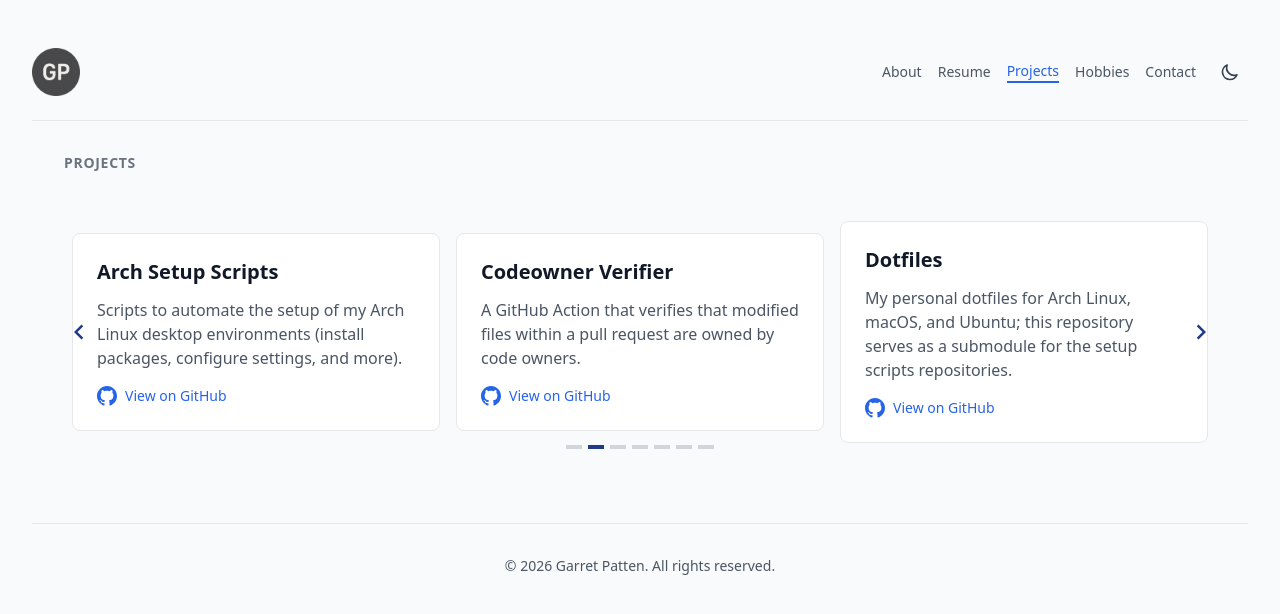
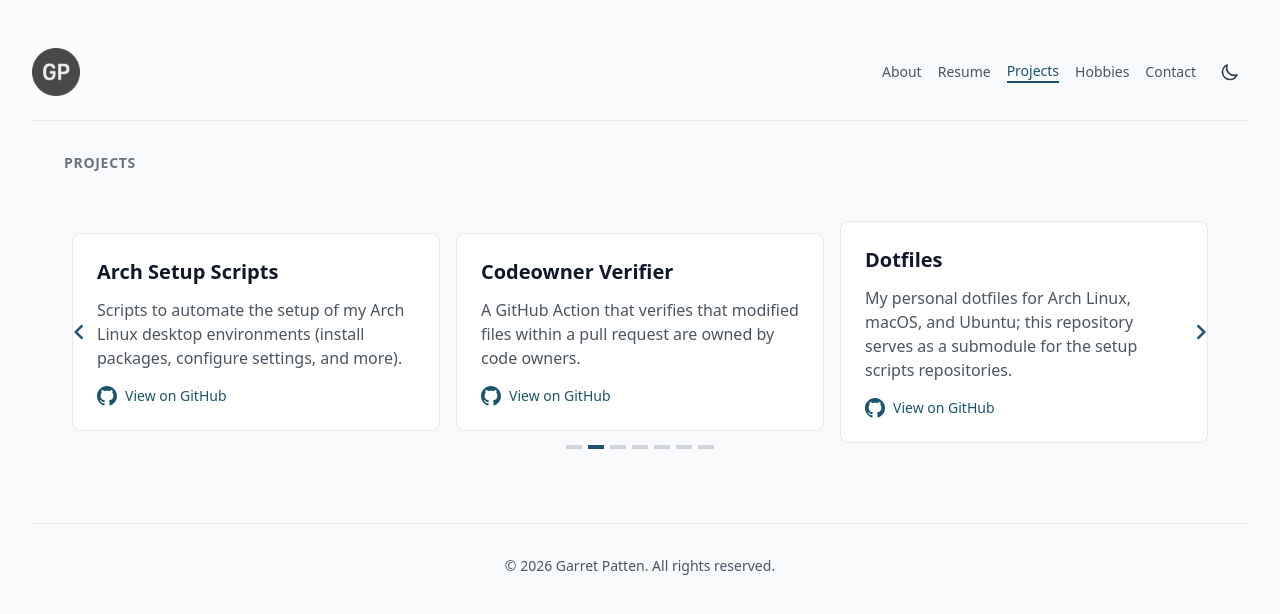
Before and after one commit to garretpatten/garretpatten.com, a Vue app: page /projects in a window 1280 px wide. Shown: the top 614 px of the page. Built offline with nearby package versions, Linux system fonts and the light colour scheme.

Commit message:
update color palette

```diff
--- a/src/views/ProjectsView.vue
+++ b/src/views/ProjectsView.vue
@@ -100,12 +100,12 @@ const projects = ref([
 /* Custom carousel navigation and pagination styling */
 :deep(.carousel__prev),
 :deep(.carousel__next) {
-  color: rgb(30, 58, 138); /* navy-800 */
+  color: rgb(29, 84, 109); /* navy-600/800 - #1D546D */
 }
 
 .dark :deep(.carousel__prev),
 .dark :deep(.carousel__next) {
-  color: rgb(6, 95, 70); /* pine-900 */
+  color: rgb(6, 30, 41); /* pine-900 - #061E29 */
 }
 
 :deep(.carousel__pagination-button) {
@@ -117,10 +117,10 @@ const projects = ref([
 }
 
 :deep(.carousel__pagination-button--active) {
-  background-color: rgb(30, 58, 138); /* navy-800 */
+  background-color: rgb(29, 84, 109); /* navy-600/800 - #1D546D */
 }
 
 .dark :deep(.carousel__pagination-button--active) {
-  background-color: rgb(6, 95, 70); /* pine-900 */
+  background-color: rgb(6, 30, 41); /* pine-900 - #061E29 */
 }
 </style>
--- a/tailwind.config.js
+++ b/tailwind.config.js
@@ -9,30 +9,30 @@ export default {
     extend: {
       colors: {
         navy: {
-          DEFAULT: '#1e3a8a',
-          50: '#eff6ff',
-          100: '#dbeafe',
-          200: '#bfdbfe',
-          300: '#93c5fd',
-          400: '#60a5fa',
-          500: '#3b82f6',
-          600: '#2563eb',
-          700: '#1d4ed8',
-          800: '#1e3a8a',
-          900: '#1e40af',
+          DEFAULT: '#1D546D',
+          50: '#F3F4F4',
+          100: '#F3F4F4',
+          200: '#F3F4F4',
+          300: '#5F9598',
+          400: '#5F9598',
+          500: '#5F9598',
+          600: '#1D546D',
+          700: '#1D546D',
+          800: '#1D546D',
+          900: '#061E29',
         },
         pine: {
-          DEFAULT: '#065f46',
-          50: '#f0fdf4',
-          100: '#dcfce7',
-          200: '#bbf7d0',
-          300: '#86efac',
-          400: '#4ade80',
-          500: '#22c55e',
-          600: '#16a34a',
-          700: '#15803d',
-          800: '#166534',
-          900: '#065f46',
+          DEFAULT: '#1D546D',
+          50: '#F3F4F4',
+          100: '#F3F4F4',
+          200: '#F3F4F4',
+          300: '#5F9598',
+          400: '#5F9598',
+          500: '#5F9598',
+          600: '#1D546D',
+          700: '#1D546D',
+          800: '#1D546D',
+          900: '#061E29',
         },
       },
     },
```
